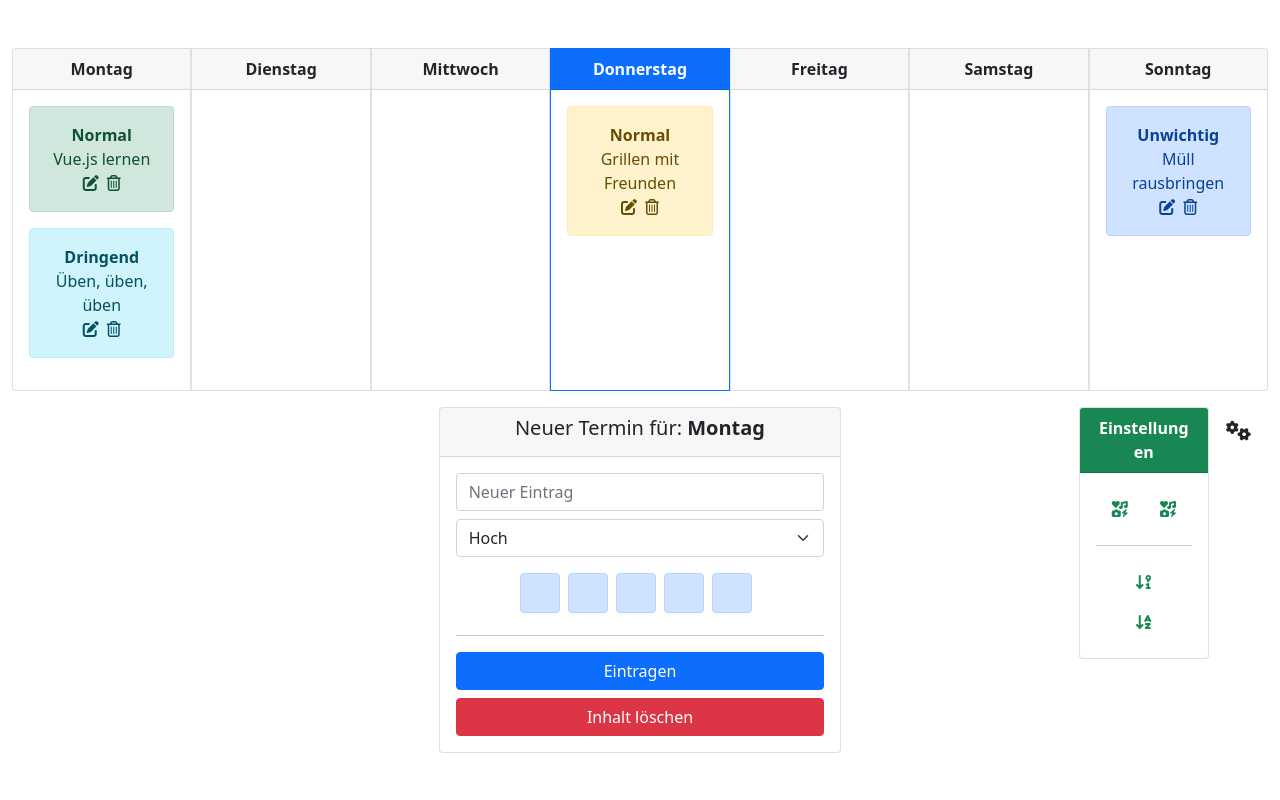
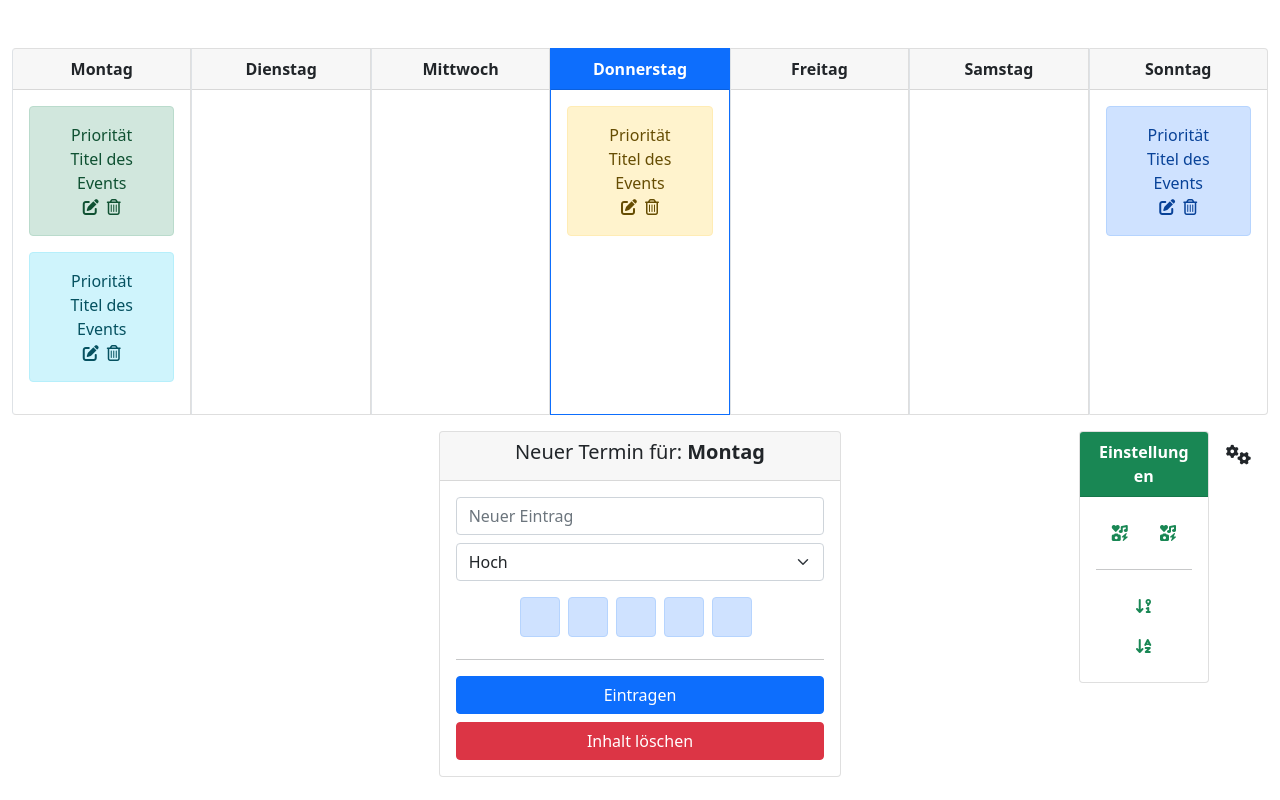
Before and after one commit to klepek42/udemy-vue3, a Vue app in the folder Projekte/calendar/: page / in a window 1280 px wide. Built offline with nearby package versions, Linux system fonts and the light colour scheme.

Commit message:
Erledigt bis Kapitel 62. Verwendung von Named Slots und v-slot Directive zur dynamischen Anzeige der Event-Daten

```diff
--- a/Projekte/calendar/src/components/CalendarDay.vue
+++ b/Projekte/calendar/src/components/CalendarDay.vue
@@ -1,10 +1,22 @@
 <template>
   <div class="card border-start" :class="cardClasses">
-    <div class="card-header text-center" :class="cardHeaderClasses" role="button">
+    <div
+      class="card-header text-center"
+      :class="cardHeaderClasses"
+      role="button"
+    >
       <strong>{{ day.fullName }}</strong>
     </div>
     <div class="card-body">
-      <CalendarEvent v-for="event in day.events" :key="event.title" :event="event" />
+      <CalendarEvent
+        v-for="event in day.events"
+        :key="event.title"
+        :event="event"
+      >
+        <template v-slot:eventPriority>Priorität</template>
+        <!-- <template v-slot:default></template>   Identisch mit der Schreibweise darunter -->
+        <template v-slot>Titel des Events</template>
+      </CalendarEvent>
     </div>
   </div>
 </template>
@@ -51,12 +63,16 @@ export default {
   },
   computed: {
     cardClasses() {
-      return this.day.id === Store.getters.activeDay().id ? ["border-primary"] : null;
+      return this.day.id === Store.getters.activeDay().id
+        ? ["border-primary"]
+        : null;
     },
     cardHeaderClasses() {
-      return this.day.id === Store.getters.activeDay().id ? ["bg-primary text-white"] : null;
+      return this.day.id === Store.getters.activeDay().id
+        ? ["bg-primary text-white"]
+        : null;
     },
-  }
+  },
 };
 </script>
 
--- a/Projekte/calendar/src/components/CalendarEvent.vue
+++ b/Projekte/calendar/src/components/CalendarEvent.vue
@@ -2,10 +2,12 @@
   <div id="calendar-event">
     <div class="alert text-center" :class="alertColor">
       <div>
-        <strong>{{ priorityDisplayName }}</strong>
+        <!-- <strong>{{ priorityDisplayName }}</strong> -->
+      <slot name="eventPriority"></slot>
       </div>
 
-      <div>{{ event.title }}</div>
+      <!-- <div>{{ event.title }}</div> -->
+      <slot name="default"></slot>
 
       <div>
         <i class="fas fa-edit me-2" role="button"></i>
```
Also changed, not shown: Projekte/calendar/learned.txt.
